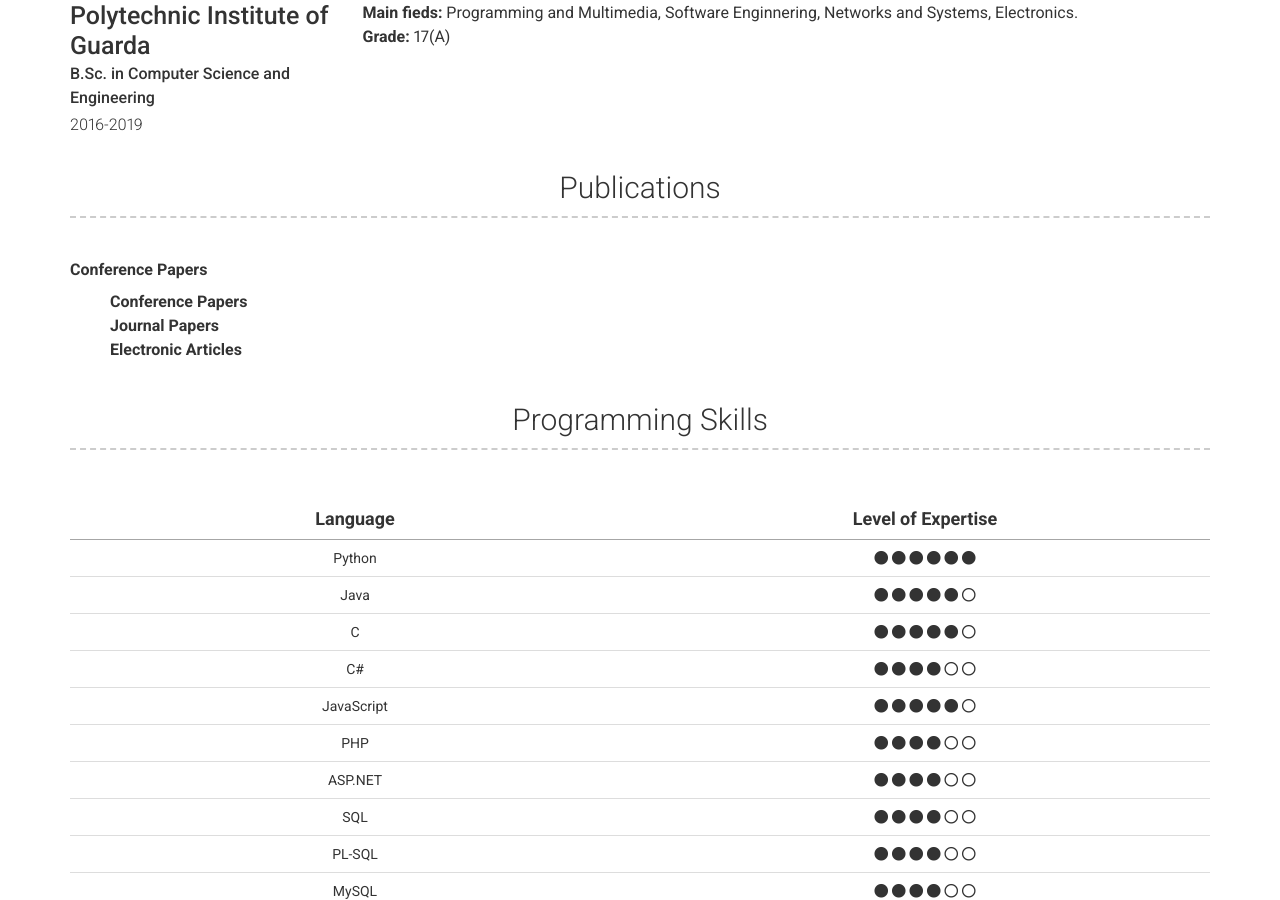
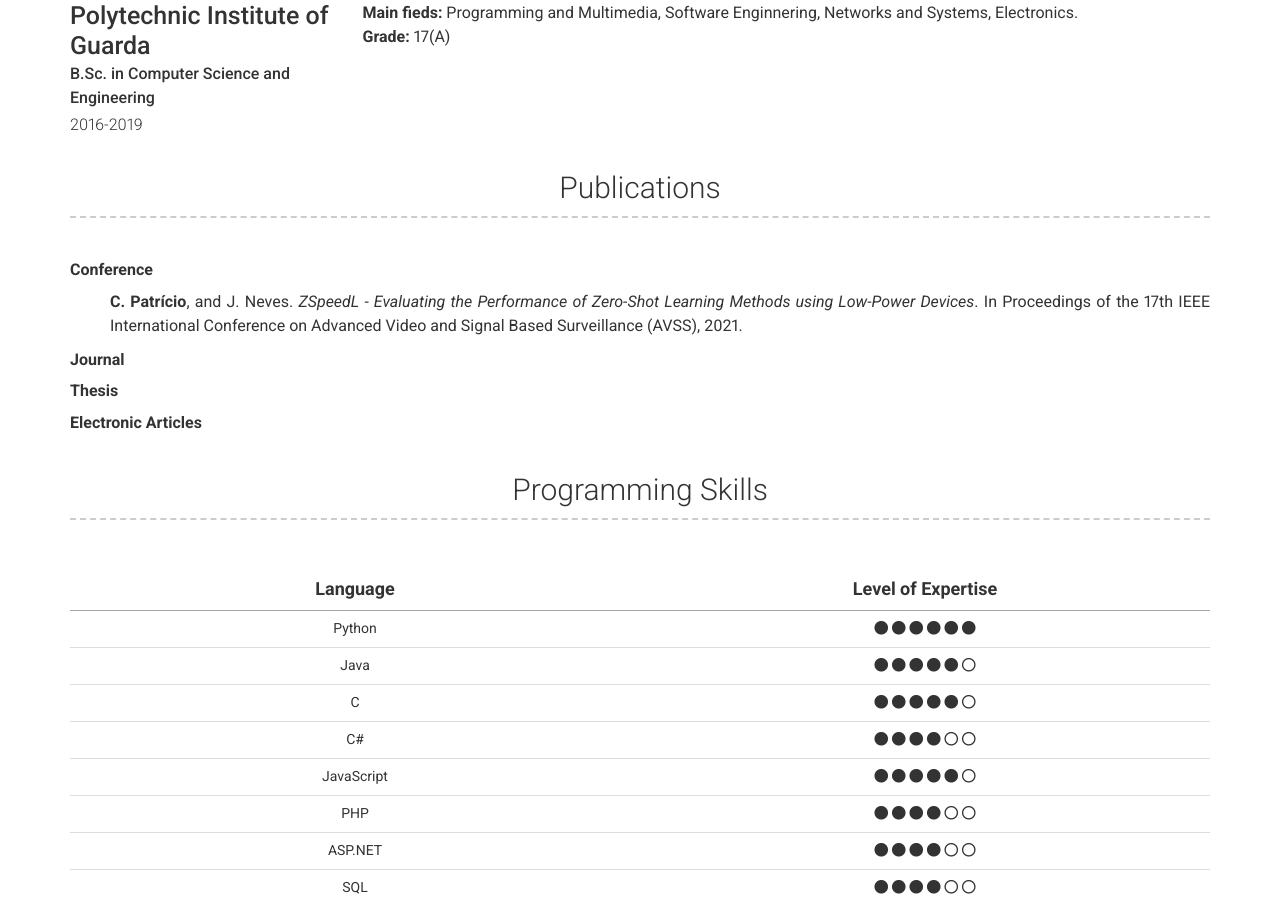
Before and after one commit to CristianoPatricio/cristianopatricio.github.io, a Jekyll site: the page built from index.md, in a window 1280 px wide and 900 px high, scrolled down 1320 px. Built offline with Jekyll 4.4.1, drawn with Linux system fonts in a browser that asks for light colours; nearby versions of some CDN libraries.

Commit message:
Update _config.yml

```diff
--- a/_config.yml
+++ b/_config.yml
@@ -51,18 +51,16 @@ about_content: | # this will include new lines to allow paragraphs
 # Publications Section
 # publications_title: Publications #(Use this to override about more section title)
 publications: |
-    <p><b>Conference Papers</b></p>
+    <p><b>Conference</b></p>
     <ul style="list-style-type: none;" >
         <li>
-            <b>Conference Papers</b>
-        </li>
-        <li>
-            <b>Journal Papers</b>
-        </li>
-        <li>
-            <b>Electronic Articles</b>
+            <b>C. Patrício</b>, and J. Neves. <em>ZSpeedL - Evaluating the Performance of Zero-Shot Learning Methods using Low-Power Devices</em>. In Proceedings of the 17th IEEE International Conference on Advanced Video and Signal Based Surveillance (AVSS), 2021.
         </li>
     </ul>
+    <p><b>Journal</b></p>
+    <p><b>Thesis</b></p>
+    <p><b>Electronic Articles</b></p>
+
 
 # Programming Skills Section
 # programming_title: Programming Skills #(Use this to override about more section title)
```
